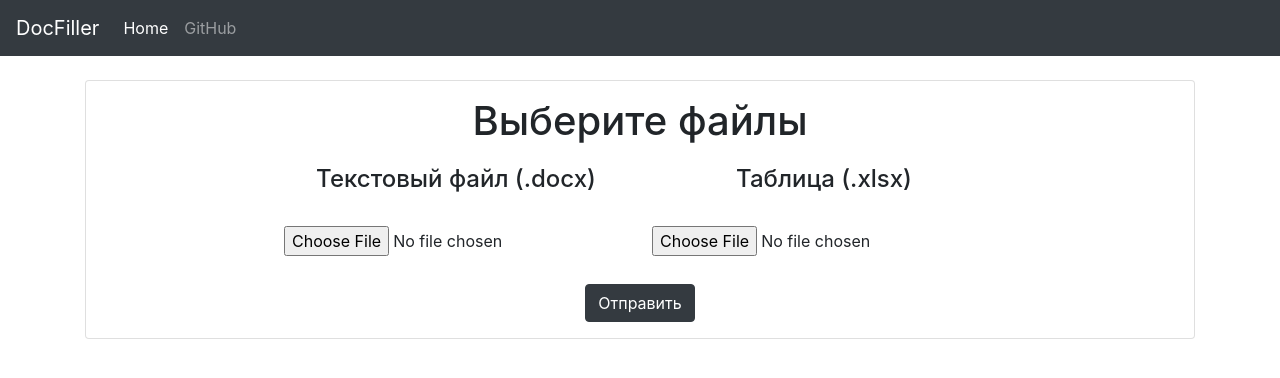
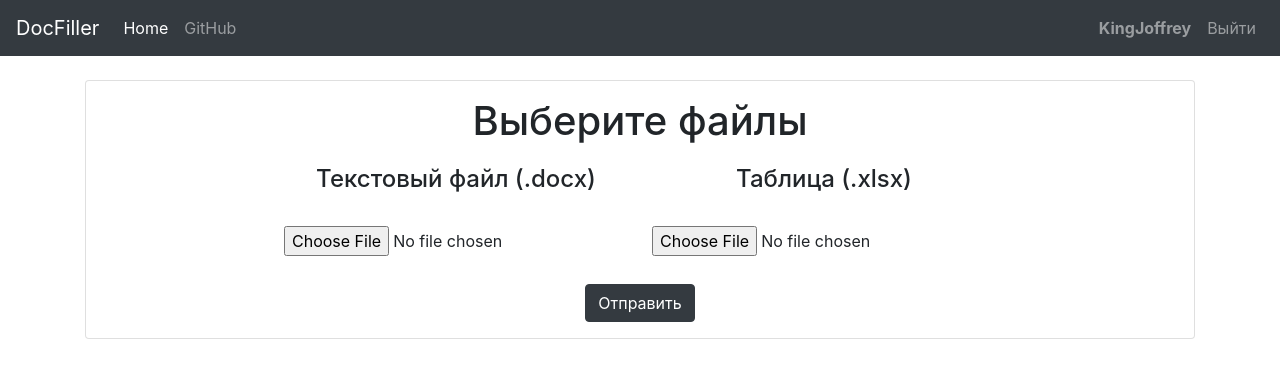
Before and after one commit to isbushcar/doc_filler, a Django app: page / in a window 1280 px wide. Shown: the top 378 px of the page. Run offline with Django 4.2, Linux system fonts and the light colour scheme; a user stored in the database is signed in; some libraries are stand-ins or nearby versions.

Commit message:
Add sign in and sign up buttons

```diff
--- a/doc_filler/templates/doc_filler/base_generic.html
+++ b/doc_filler/templates/doc_filler/base_generic.html
@@ -15,6 +15,25 @@
                 <a class="nav-link" href="https://github.com/isbushcar/doc_filler">GitHub</a>
             </li>
         </ul>
+        {% if user.is_authenticated %}
+            <ul class="navbar-nav">
+                <li class="nav-item">
+                    <span class="navbar-text mr-2"><b>{{ user.get_username }}</b></span>
+                </li>
+                <li class="nav-item">
+                    <a class="nav-link" href={% url 'logout' %}>Выйти</a>
+                </li>
+            </ul>
+        {% else %}
+            <ul class="navbar-nav">
+                <li class="nav-item">
+                    <a class="nav-link" href={% url 'login' %}>Войти</a>
+                </li>
+                <li class="nav-item">
+                    <a class="nav-link" href={% url 'create_user' %}>Зарегистироваться</a>
+                </li>
+            </ul>
+        {% endif %}
     </div>
 </nav>
 {% if messages %}
--- a/doc_filler/templates/layouts/form.html
+++ b/doc_filler/templates/layouts/form.html
@@ -1,6 +1,7 @@
 {% extends "doc_filler/base_generic.html" %}
 {% load i18n %}
 {% block content %}
+    <div class="m-4">
         <h1 class="my-4">{% block header %}{% endblock header %}</h1>
         <form method="post">
             {% csrf_token %}
@@ -8,4 +9,5 @@
             {% endblock form %}
             {% block button %}{% endblock button %}
         </form>
+    </div>
 {% endblock content %}
```
Lines whose indentation alone changed are shown as unchanged.
